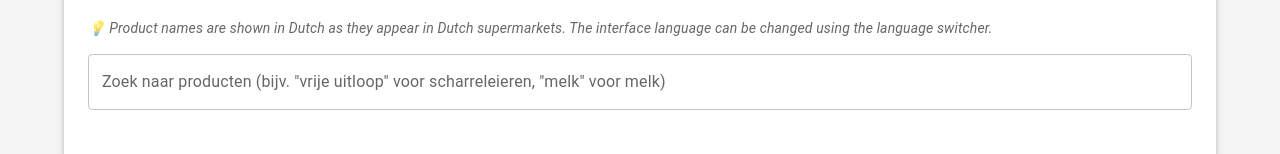
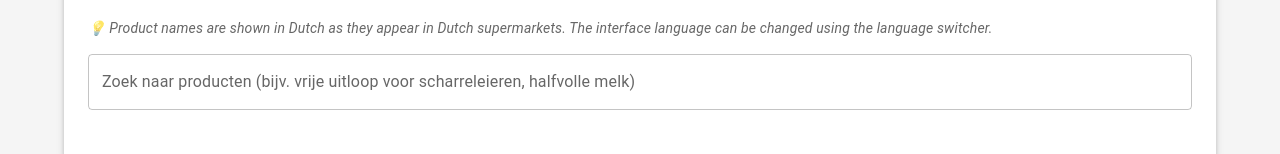
Before and after one commit to ComPears/compear, a React (Create React App) app: page /nl in a window 1280 px wide. Shown: the part 254-408 px from the top of the page. Built offline with nearby package versions, Linux system fonts and the light colour scheme; no server answers; some icons are missing.

Commit message:
merge branch to main

```diff
--- a/src/translations/index.ts
+++ b/src/translations/index.ts
@@ -69,7 +69,7 @@ const en: Translations = {
 
   // Search Component
   'search.title': 'Search for Products',
-  'search.placeholder': 'Search for products (e.g., "vrije uitloop" for free-range eggs, "melk" for milk)',
+  'search.placeholder': 'Search for products (e.g., vrije uitloop for free-range eggs, halfvolle melk for semi-skimmed milk)',
   'search.searching': 'Searching supermarkets...',
   'search.resultsFound': 'Found {count} products. Click on one to add to your list.',
   'search.productDatabase': 'Product Database Results',
@@ -188,7 +188,7 @@ const nl: Translations = {
 
   // Search Component
   'search.title': 'Zoek Producten',
-  'search.placeholder': 'Zoek naar producten (bijv. "vrije uitloop" voor scharreleieren, "melk" voor melk)',
+  'search.placeholder': 'Zoek naar producten (bijv. vrije uitloop voor scharreleieren, halfvolle melk)',
   'search.searching': 'Supermarkten doorzoeken...',
   'search.resultsFound': '{count} producten gevonden. Klik op een product om het aan je lijst toe te voegen.',
   'search.productDatabase': 'Resultaten Productdatabase',
@@ -266,7 +266,7 @@ const de: Translations = {
 
   // Search Component
   'search.title': 'Produkte Suchen',
-  'search.placeholder': 'Nach Produkten suchen (z.B. "vrije uitloop" für Freilandeier, "melk" für Milch)',
+  'search.placeholder': 'Nach Produkten suchen (z.B. vrije uitloop für Freilandeier, halfvolle melk für halbvolle Milch)',
   'search.searching': 'Supermärkte werden durchsucht...',
   'search.resultsFound': '{count} Produkte gefunden. Klicken Sie auf eines, um es Ihrer Liste hinzuzufügen.',
   'search.productDatabase': 'Ergebnisse der Produktdatenbank',
```
